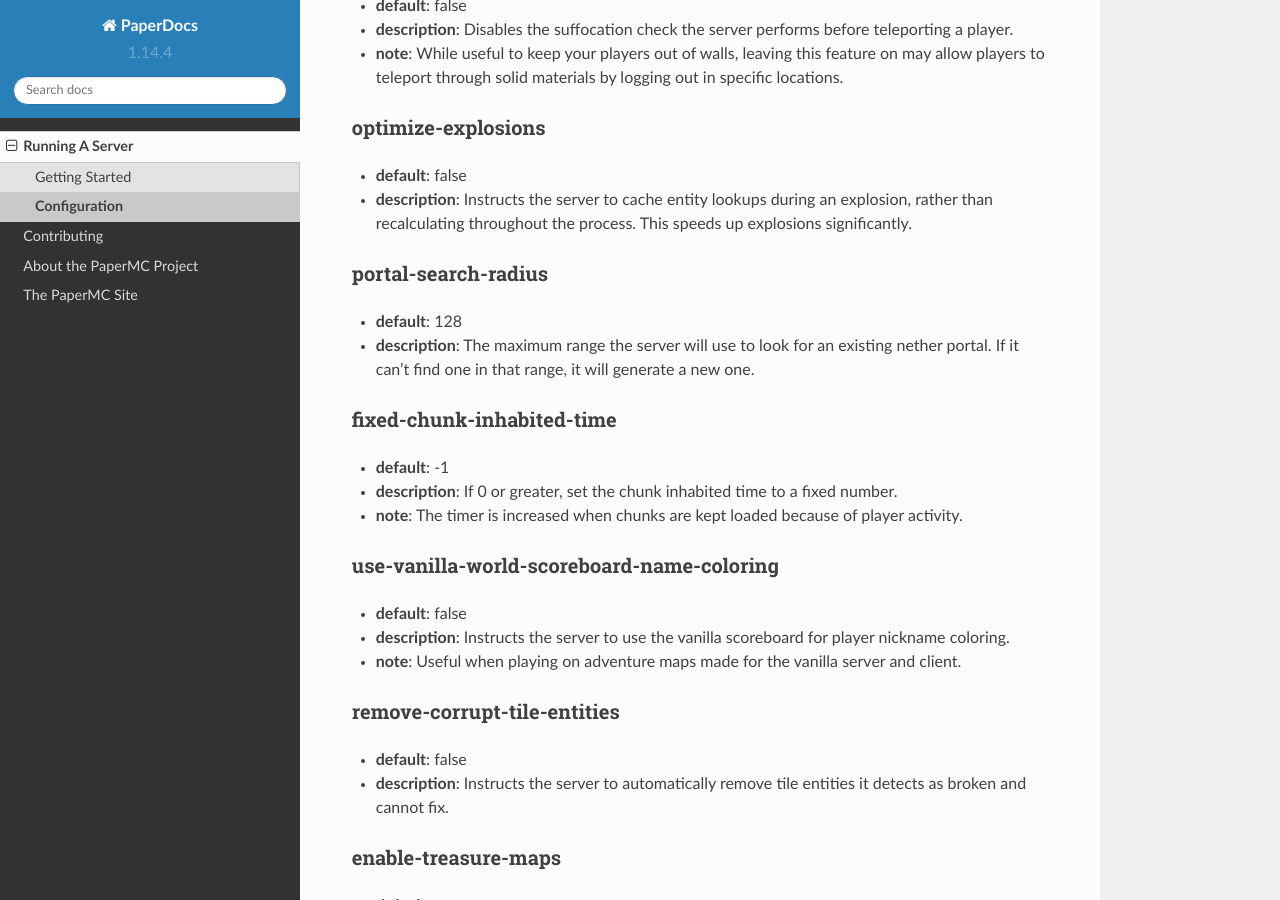
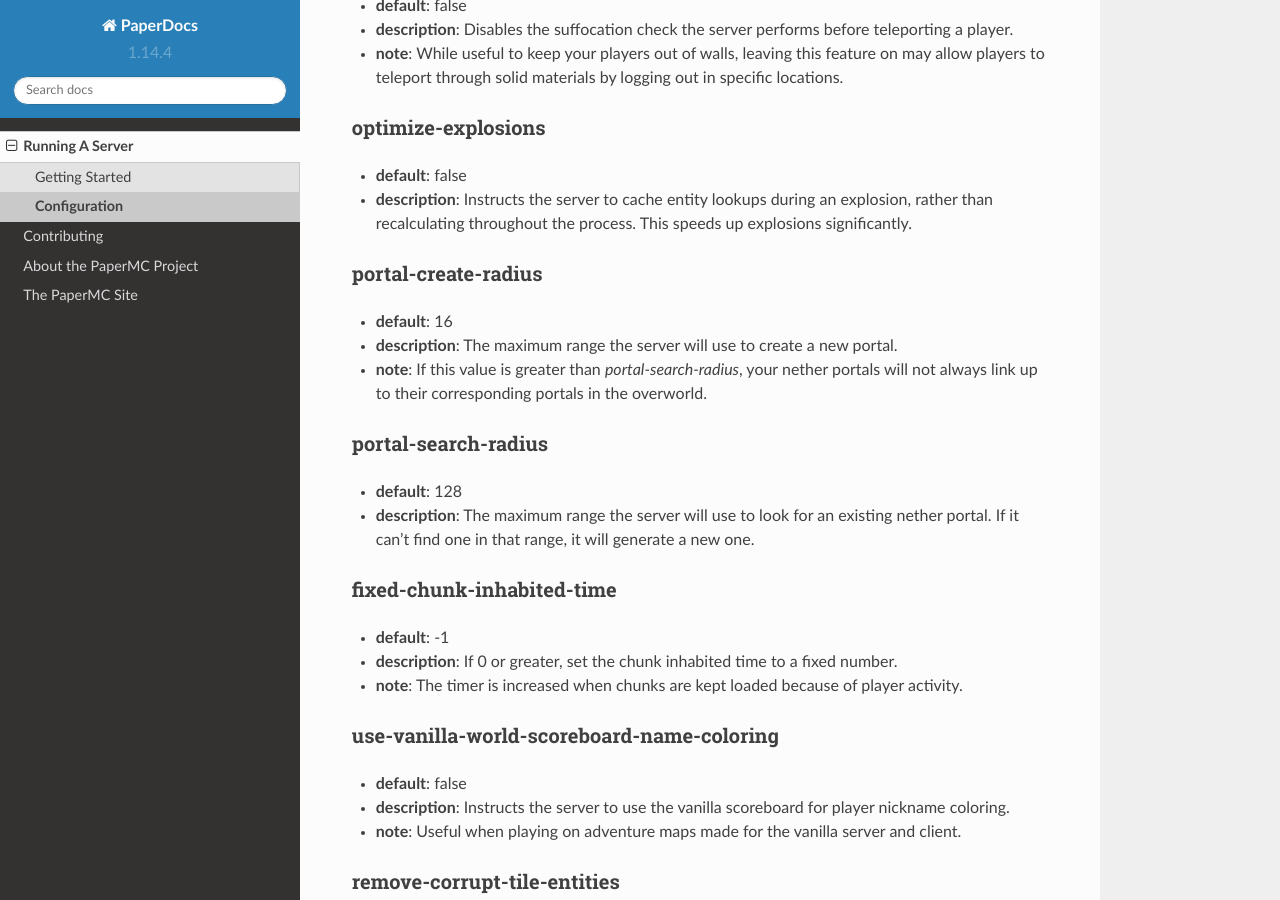
Before and after one commit to PaperMC/PaperDocs, a Sphinx documentation site: the page built from source/server/configuration.rst, in a window 1280 px wide and 900 px high, scrolled down 5796 px. Built offline with Sphinx 7.4.7 and the Read the Docs theme 2.0.0, drawn with Linux system fonts in a browser that asks for light colours.

Commit message:
Add information about portal-create-radius

```diff
--- a/source/server/configuration.rst
+++ b/source/server/configuration.rst
@@ -261,6 +261,12 @@ optimize-explosions
 * **description**: Instructs the server to cache entity lookups during an
   explosion, rather than recalculating throughout the process. This
   speeds up explosions significantly.
+
+portal-create-radius
+~~~~~~~~~~~~~~~~~~~~
+* **default**: 16
+* **description**: The maximum range the server will use to create a new portal.
+* **note**: If this value is greater than `portal-search-radius`, your nether portals will not always link up to their corresponding portals in the overworld.
 
 portal-search-radius
 ~~~~~~~~~~~~~~~~~~~~
```
